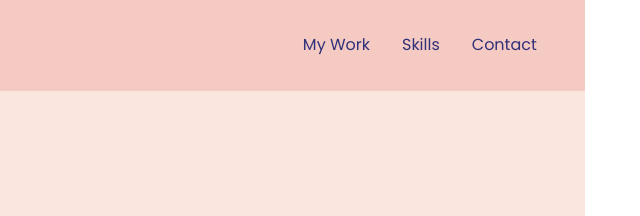
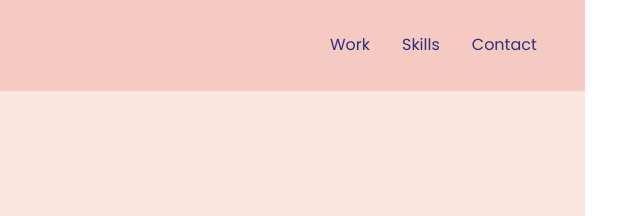
Before and after one commit to emmania/personal-portfolio, a plain HTML site: page index.html in a window 1280 px wide. Shown: the top 216 px of the page, 260-900 px from the left. Drawn offline with nearby package versions, Linux system fonts and the light colour scheme.

Commit message:
sunday test

```diff
--- a/index.html
+++ b/index.html
@@ -15,7 +15,7 @@
 
             <nav>
                 <ul>
-                    <li><a href="#">My Work</a></li>
+                    <li><a href="#">Work</a></li>
                     <li><a href="#">Skills</a></li>
                     <li><a href="#">Contact</a></li>
                 </ul>
```
